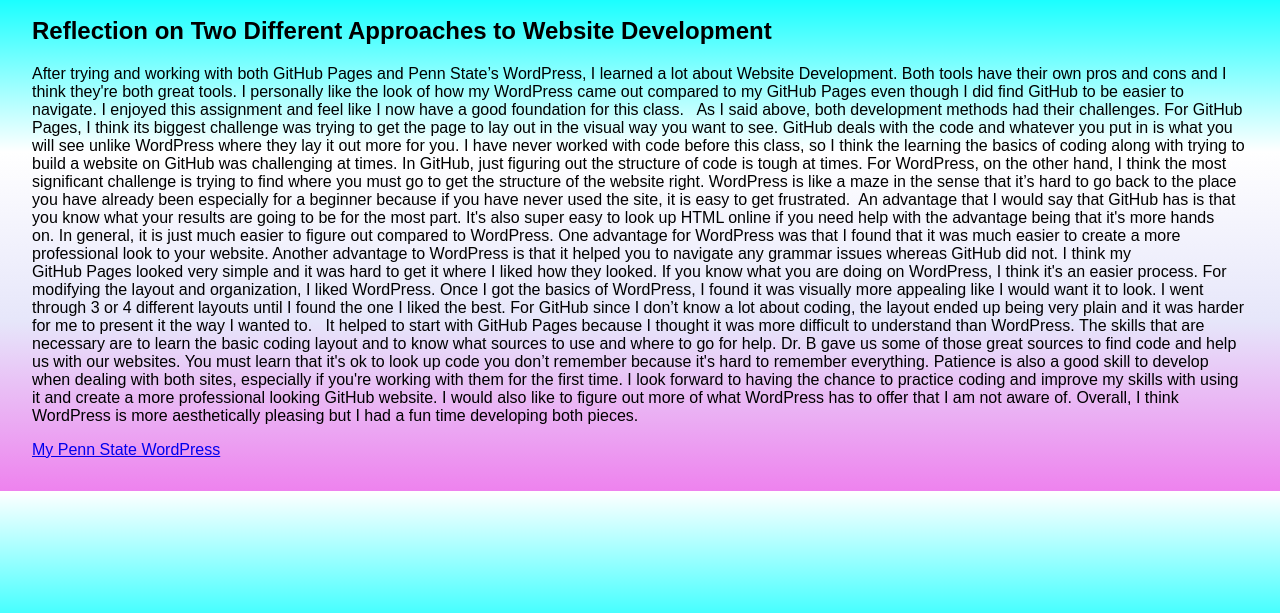
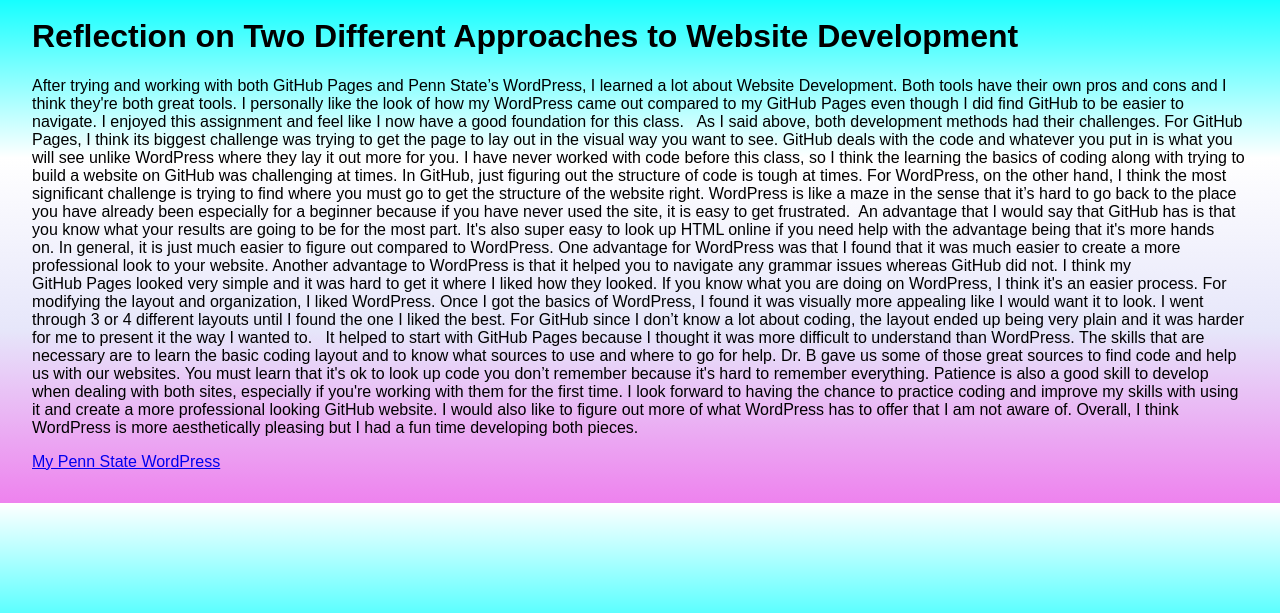
Before and after one commit to Awebster7/AliyaWebster, a plain HTML site: page docs/essay.html in a window 1280 px wide. Shown: the part 187-800 px from the top of the page. Drawn offline with Linux system fonts and the light colour scheme.

Commit message:
made heading smaller

```diff
--- a/docs/essay.html
+++ b/docs/essay.html
@@ -14,7 +14,7 @@
             <li><a href="resume.html">Resume</a></li>
             <li>DIGIT 100 Posts</li>
         </ul>
-        <h2> Reflection on Two Different Approaches to Website Development</h2>
+        <h1> Reflection on Two Different Approaches to Website Development</h1>
          <p>
              After trying and working with both GitHub Pages and Penn State’s WordPress, I learned a lot about Website Development. Both tools have their own pros and cons and I think they're both great tools. I personally like the look of how my WordPress came out compared to my GitHub Pages even though I did find GitHub to be easier to navigate. I enjoyed this assignment and feel like I now have a good foundation for this class.
              As I said above, both development methods had their challenges. For GitHub Pages, I think its biggest challenge was trying to get the page to lay out in the visual way you want to see. GitHub deals with the code and whatever you put in is what you will see unlike WordPress where they lay it out more for you. I have never worked with code before this class, so I think the learning the basics of coding along with trying to build a website on GitHub was challenging at times. In GitHub, just figuring out the structure of code is tough at times. For WordPress, on the other hand, I think the most significant challenge is trying to find where you must go to get the structure of the website right. WordPress is like a maze in the sense that it’s hard to go back to the place you have already been especially for a beginner because if you have never used the site, it is easy to get frustrated.
```
Also changed, not shown: docs/resume.html (+1 -1 lines).
